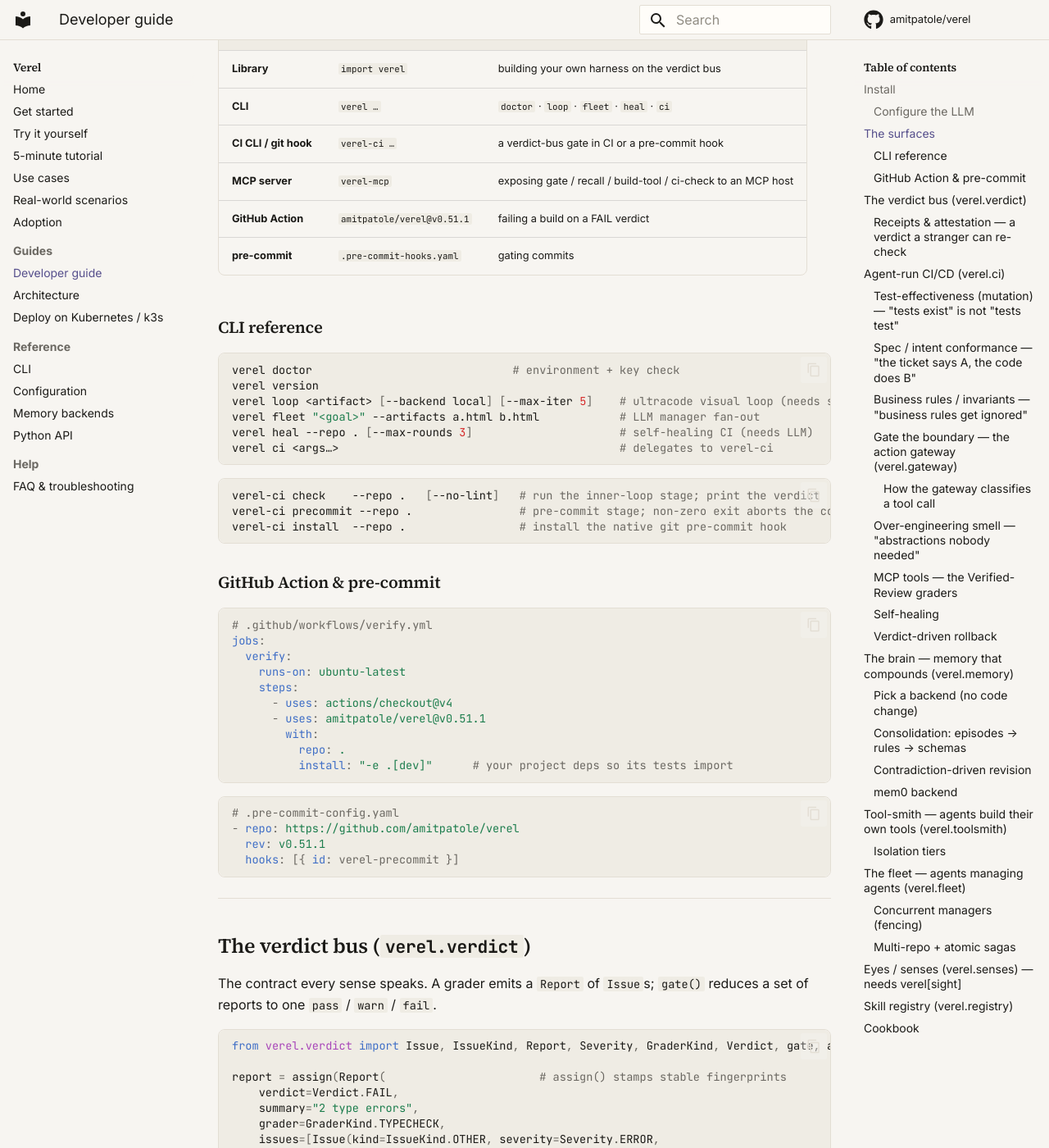
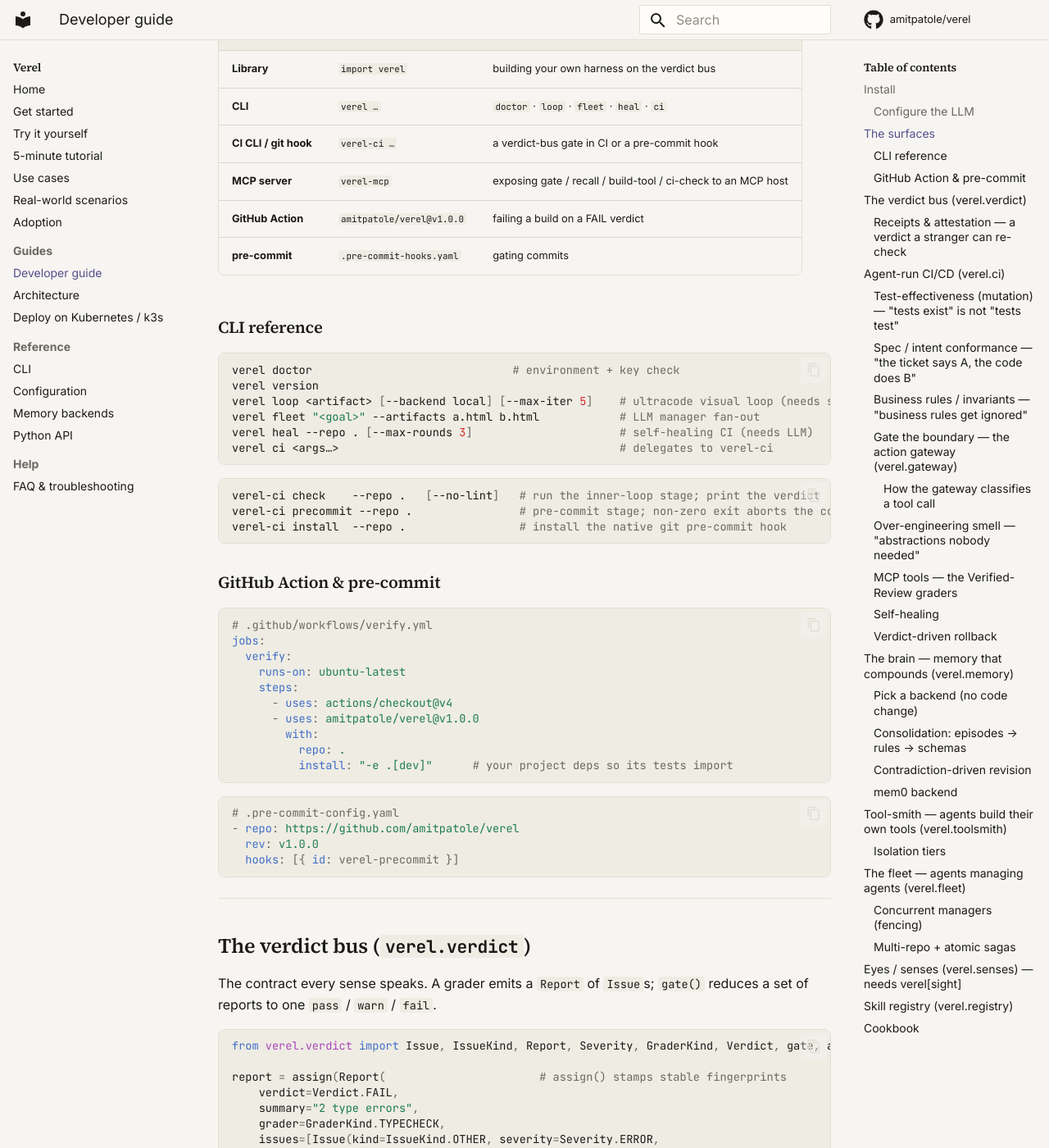
Before and after one commit to amitpatole/verel, an MkDocs documentation site: the page built from docs/usage.md, in a window 1280 px wide and 1400 px high, scrolled down 1584 px. Shown: the whole window at 82% size. Built offline with MkDocs 1.6.1 and Material for MkDocs 9.7.7, drawn with Linux system fonts in a browser that asks for light colours; comment, search, counter and statistics services are not loaded.

Commit message:
chore(release): stage v1.0.0 — version bump + chart-publish workflow + Artifact Hub (NOT published)
Staged on feat/k8s; nothing publishes until a v1.0.0 tag is pushed.

- Bump 0.51.1 → 1.0.0 everywhere: pyproject, __init__, README (action/pre-commit pins + test badge
  728→754), getting-started/usage/try-it docs, .pre-commit-hooks.yaml, chart appVersion + the operator
  manifest image/VEREL_GATERUN_IMAGE. Chart's own version 0.1.0 → 1.0.0. test_version_consistency green
  (editable metadata refreshed).
- CHANGELOG: 1.0.0 entry (the k8s deployment track — hardened image, secure chart, operator + 4 CRDs,
  the R4–R7 operator security cadence, config-scanner green, install docs).
- chart-release.yml: on a v* tag, package + push the OCI chart to ghcr, cosign-sign it, and push the
  Artifact Hub repo-metadata artifact. artifacthub-repo.yml scaffolded (repositoryID filled after
  registering); Chart.yaml gets Artifact Hub annotations (license/signKey/links).

754 passed; ruff + mypy + bandit clean; helm lint + mkdocs --strict + scan.sh ALL GREEN.

Co-Authored-By: Claude Opus 4.8 <noreply@anthropic.com>

````diff
--- a/.pre-commit-hooks.yaml
+++ b/.pre-commit-hooks.yaml
@@ -1,7 +1,7 @@
 # Use Verel's verdict gate as a pre-commit check. In your .pre-commit-config.yaml:
 #
 #   - repo: https://github.com/amitpatole/verel
-#     rev: v0.51.1
+#     rev: v1.0.0
 #     hooks:
 #       - id: verel-precommit
 #
--- a/docs/usage.md
+++ b/docs/usage.md
@@ -64,7 +64,7 @@ offline examples in `examples/`) run with no key at all.
 | **CLI** | `verel …` | `doctor` · `loop` · `fleet` · `heal` · `ci` |
 | **CI CLI / git hook** | `verel-ci …` | a verdict-bus gate in CI or a pre-commit hook |
 | **MCP server** | `verel-mcp` | exposing gate / recall / build-tool / ci-check to an MCP host |
-| **GitHub Action** | `amitpatole/verel@v0.51.1` | failing a build on a FAIL verdict |
+| **GitHub Action** | `amitpatole/verel@v1.0.0` | failing a build on a FAIL verdict |
 | **pre-commit** | `.pre-commit-hooks.yaml` | gating commits |
 
 ### CLI reference
@@ -93,7 +93,7 @@ jobs:
     runs-on: ubuntu-latest
     steps:
       - uses: actions/checkout@v4
-      - uses: amitpatole/verel@v0.51.1
+      - uses: amitpatole/verel@v1.0.0
         with:
           repo: .
           install: "-e .[dev]"      # your project deps so its tests import
@@ -102,7 +102,7 @@ jobs:
 ```yaml
 # .pre-commit-config.yaml
 - repo: https://github.com/amitpatole/verel
-  rev: v0.51.1
+  rev: v1.0.0
   hooks: [{ id: verel-precommit }]
 ```
 
--- a/pyproject.toml
+++ b/pyproject.toml
@@ -4,7 +4,7 @@ build-backend = "hatchling.build"
 
 [project]
 name = "verel"
-version = "0.51.1"
+version = "1.0.0"
 description = "The agent framework where nothing is done until a grader returns a verdict — verification + grounded perception (AgentVision eyes), compounding memory, a fleet, agent-built tooling, and agent-run CI/CD."
 readme = "README.md"
 requires-python = ">=3.10"
--- a/src/verel/__init__.py
+++ b/src/verel/__init__.py
@@ -7,7 +7,7 @@ single-worker ultracode loop. See docs/VEREL_DESIGN.md.
 
 from __future__ import annotations
 
-__version__ = "0.51.1"
+__version__ = "1.0.0"
 
 from .verdict import (
     GateResult,
````
Also changed, not shown: CHANGELOG.md (+28 -0 lines), README.md (+3 -3 lines), docs/getting-started.md (+2 -2 lines), docs/try-it.md (+1 -1 lines), 4 other files.
